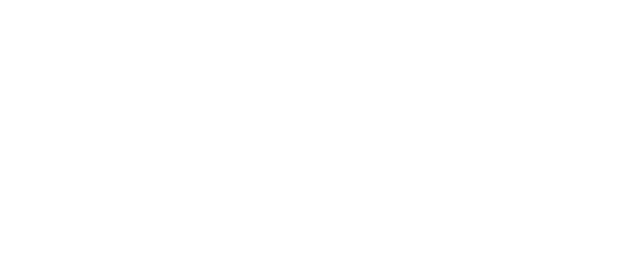
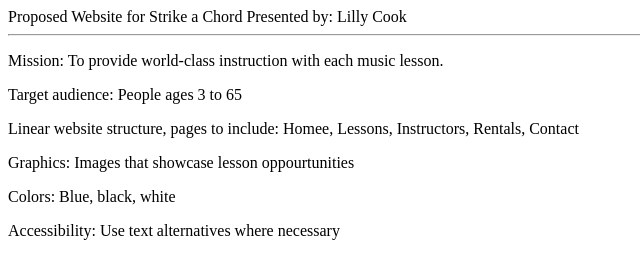
Before and after one commit to 144Sp23/ch1lab1-LillyCook, a plain HTML site: page plan.html in a window 1280 px wide. Shown: the whole page, without its empty margins (0-640 px from the left). Drawn offline with Linux system fonts and the light colour scheme.

Commit message:
Update plan.html

```diff
--- a/plan.html
+++ b/plan.html
@@ -1,9 +1,19 @@
 <!DOCTYPE html>
+<html lang="en">
 <head>
-<title>Pacific Trails Resort</title>
+<title>Strike a Chord</title>
 <meta charset="utf-8">
 </head>
-<body>
+<body> Proposed Website for Strike a Chord
+    Presented by: Lilly Cook
+    <hr>
+
+    <p> Mission: To provide world-class instruction with each music lesson.</p>
+    <p>Target audience: People ages 3 to 65</p>
+    <p>Linear website structure, pages to include: Homee, Lessons, Instructors, Rentals, Contact</p>
+    <p>Graphics: Images that showcase lesson oppourtunities</p>
+    <p> Colors: Blue, black, white</p>
+    <p>Accessibility: Use text alternatives where necessary</p>
 
 </body>
 </html>
```
